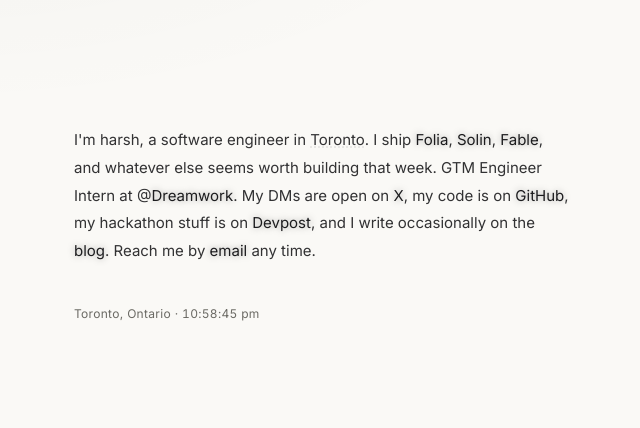
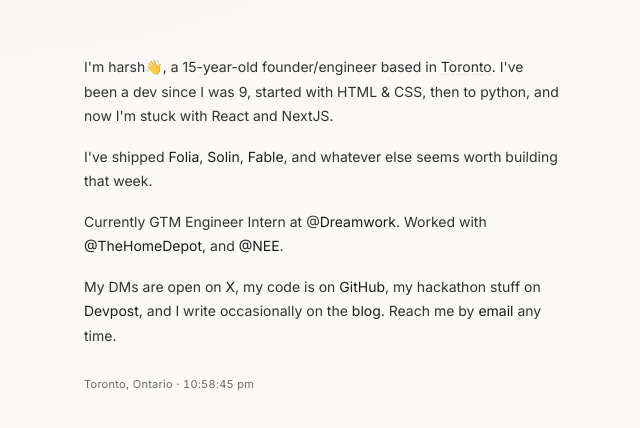
Before and after one commit to GreenKeewi/bio, a Next.js app: page / in a window 1280 px wide. Shown: the part 176-604 px from the top of the page, without its empty margins (318-958 px from the left). Built offline with nearby package versions, Linux system fonts and the light colour scheme.

Commit message:
Refresh bio layout and interactions

```diff
--- a/app/components/PixelRipple.tsx
+++ b/app/components/PixelRipple.tsx
@@ -6,6 +6,8 @@
 const DURATION = 1800;
 const CELL = 22;
 const BAND = 90;
+
+type RippleOrigin = { x: number; y: number; start: number };
 
 // small deterministic hash so each cell's flicker looks random but is stable frame-to-frame
 function cellNoise(cx: number, cy: number) {
@@ -17,7 +19,7 @@
   const [mounted, setMounted] = useState(false);
   const canvasRef = useRef<HTMLCanvasElement | null>(null);
   const rafRef = useRef<number | null>(null);
-  const originRef = useRef<{ x: number; y: number; start: number } | null>(null);
+  const originsRef = useRef<RippleOrigin[]>([]);
 
   useEffect(() => {
     const id = requestAnimationFrame(() => setMounted(true));
@@ -41,11 +43,11 @@
     if (!canvas) return;
     if (window.matchMedia("(prefers-reduced-motion: reduce)").matches) return;
 
-    originRef.current = { x, y, start: performance.now() };
+    const ctx = canvas.getContext("2d");
+    if (!ctx) return;
+    originsRef.current.push({ x, y, start: performance.now() });
     if (rafRef.current) return;
 
-    const ctx = canvas.getContext("2d");
-    if (!ctx) return;
     const dpr = devicePixelRatio;
     const ink = getComputedStyle(document.documentElement).getPropertyValue("--ink").trim() || "#ededec";
     const w = window.innerWidth;
@@ -53,16 +55,13 @@
     const maxRadius = Math.hypot(w, h) / 2 + BAND;
 
     const draw = () => {
-      const origin = originRef.current;
-      if (!origin) {
-        rafRef.current = null;
-        return;
-      }
-      const elapsed = performance.now() - origin.start;
-      const progress = elapsed / DURATION;
+      const now = performance.now();
+      const activeOrigins = originsRef.current.filter((origin) => (now - origin.start) / DURATION < 1.15);
+      originsRef.current = activeOrigins;
       ctx.clearRect(0, 0, canvas.width, canvas.height);
 
-      if (progress < 1.15) {
+      for (const origin of activeOrigins) {
+        const progress = (now - origin.start) / DURATION;
         const radius = progress * maxRadius;
         const cols = Math.ceil(w / CELL);
         const rows = Math.ceil(h / CELL);
@@ -82,9 +81,11 @@
             ctx.fillRect(cx * CELL * dpr, cy * CELL * dpr, (CELL - 2) * dpr, (CELL - 2) * dpr);
           }
         }
+      }
+
+      if (activeOrigins.length > 0) {
         rafRef.current = requestAnimationFrame(draw);
       } else {
-        originRef.current = null;
         rafRef.current = null;
       }
     };
--- a/app/globals.css
+++ b/app/globals.css
@@ -44,7 +44,7 @@
 a {
   color: var(--ink);
   text-decoration: none;
-  animation: link-shimmer 4s ease-in-out infinite;
+  animation: link-shimmer 3s ease-in-out infinite;
 }
 @keyframes link-shimmer {
   0%,
@@ -52,7 +52,7 @@
     text-shadow: 0 0 0 transparent;
   }
   50% {
-    text-shadow: 0 0 7px color-mix(in srgb, var(--ink) 36.1857375%, transparent);
+    text-shadow: 0 0 8px color-mix(in srgb, var(--ink) 40%, transparent);
   }
 }
 @media (prefers-reduced-motion: reduce) {
--- a/app/page.tsx
+++ b/app/page.tsx
@@ -47,23 +47,38 @@
   }, []);
 
   return (
-    <main className="mx-auto flex min-h-full w-full max-w-[560px] flex-col justify-center px-5 py-16 sm:px-8">
-      <div className={`t-fade ${shown ? "is-shown" : ""}`}>
-        <p className="max-w-lg text-[15px] leading-[1.85] text-[var(--ink-dim)]">
-          I&apos;m harsh, a software engineer in <RippleWord>Toronto</RippleWord>. I ship{" "}
-          <InlineLink href="https://folia-notes.vercel.app/">Folia</InlineLink>,{" "}
+    <main className="mx-auto flex min-h-full w-full max-w-[540px] flex-col px-5 py-10 sm:px-8 sm:py-12">
+      <div className={`t-fade my-auto ${shown ? "is-shown" : ""}`}>
+        <div className="max-w-lg space-y-4 text-[14px] leading-[1.75] text-[var(--ink-dim)]">
+          <p>
+            I&apos;m harsh👋, a 15-year-old founder/engineer based in <RippleWord>Toronto</RippleWord>. I&apos;ve been a
+            dev since I was 9, started with HTML &amp; CSS, then to python, and now I&apos;m stuck with React and
+            NextJS.
+          </p>
+
+          <p>
+            I&apos;ve shipped <InlineLink href="https://folia-notes.vercel.app/">Folia</InlineLink>,{" "}
             <InlineLink href="https://heysolin.com">Solin</InlineLink>,{" "}
             <InlineLink href="https://usefable.ca">Fable</InlineLink>, and whatever else seems worth building
-          that week. GTM Engineer Intern at @<InlineLink href="https://x.com/dreamworkhq">Dreamwork</InlineLink>.
-          My DMs are open on{" "}
-          <InlineLink href="https://x.com/dndharsh0">X</InlineLink>, my code is on{" "}
-          <InlineLink href="https://github.com/GreenKeewi">GitHub</InlineLink>, my hackathon stuff is on{" "}
+            that week.
+          </p>
+
+          <p>
+            Currently GTM Engineer Intern at @<InlineLink href="https://x.com/dreamworkhq">Dreamwork</InlineLink>.
+            Worked with <InlineLink href="https://x.com/HomeDepot">@TheHomeDepot</InlineLink>, and{" "}
+            <InlineLink href="https://x.com/NEEIOnline">@NEE</InlineLink>.
+          </p>
+
+          <p>
+            My DMs are open on <InlineLink href="https://x.com/dndharsh0">X</InlineLink>, my code is on{" "}
+            <InlineLink href="https://github.com/GreenKeewi">GitHub</InlineLink>, my hackathon stuff on{" "}
             <InlineLink href="https://devpost.com/GreenKeewi">Devpost</InlineLink>, and I write occasionally on
             the <InlineLink href="/blog">blog</InlineLink>. Reach me by{" "}
             <InlineLink href="mailto:harshithseeta@gmail.com">email</InlineLink> any time.
           </p>
+        </div>
 
-        <p className="mt-10 text-[12px] tracking-wide text-[var(--ink-soft)]">
+        <p className="mt-7 text-[11px] tracking-wide text-[var(--ink-soft)]">
           Toronto, Ontario · <LiveClock />
         </p>
       </div>
```
Lines whose indentation alone changed are shown as unchanged.
